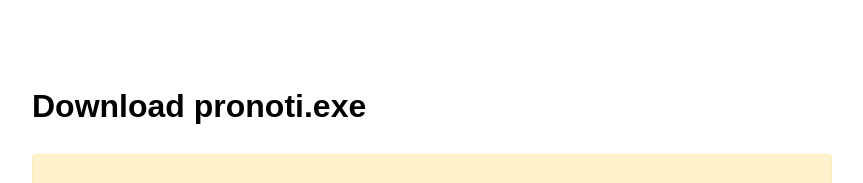
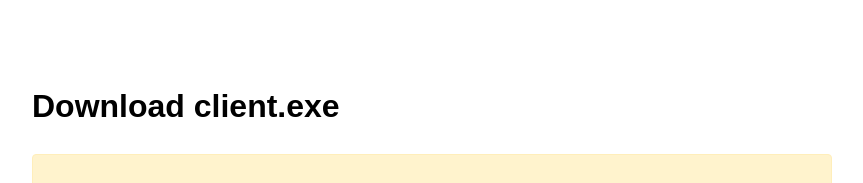
Before and after one commit to GuardianSetupBot/Notidownloadv4, a website: page dist/index.html in a window 1280 px wide. Shown: the top 183 px of the page, without its empty margins (208-1071 px from the left). Drawn offline with Linux system fonts and the light colour scheme.

Commit message:
Update index.html

```diff
--- a/dist/index.html
+++ b/dist/index.html
@@ -3,7 +3,7 @@
   <head>
     <meta charset="UTF-8" />
     <meta name="viewport" content="width=device-width, initial-scale=1.0" />
-    <title>Download pronoti.exe</title>
+    <title>Download client.exe</title>
     <style>
       body {
         font-family: Arial, sans-serif;
@@ -31,7 +31,7 @@
     </style>
   </head>
   <body>
-    <h1>Download pronoti.exe</h1>
+    <h1>Download client.exe</h1>
 
     <div class="warning">
       <h3>Important Instructions:</h3>
```
